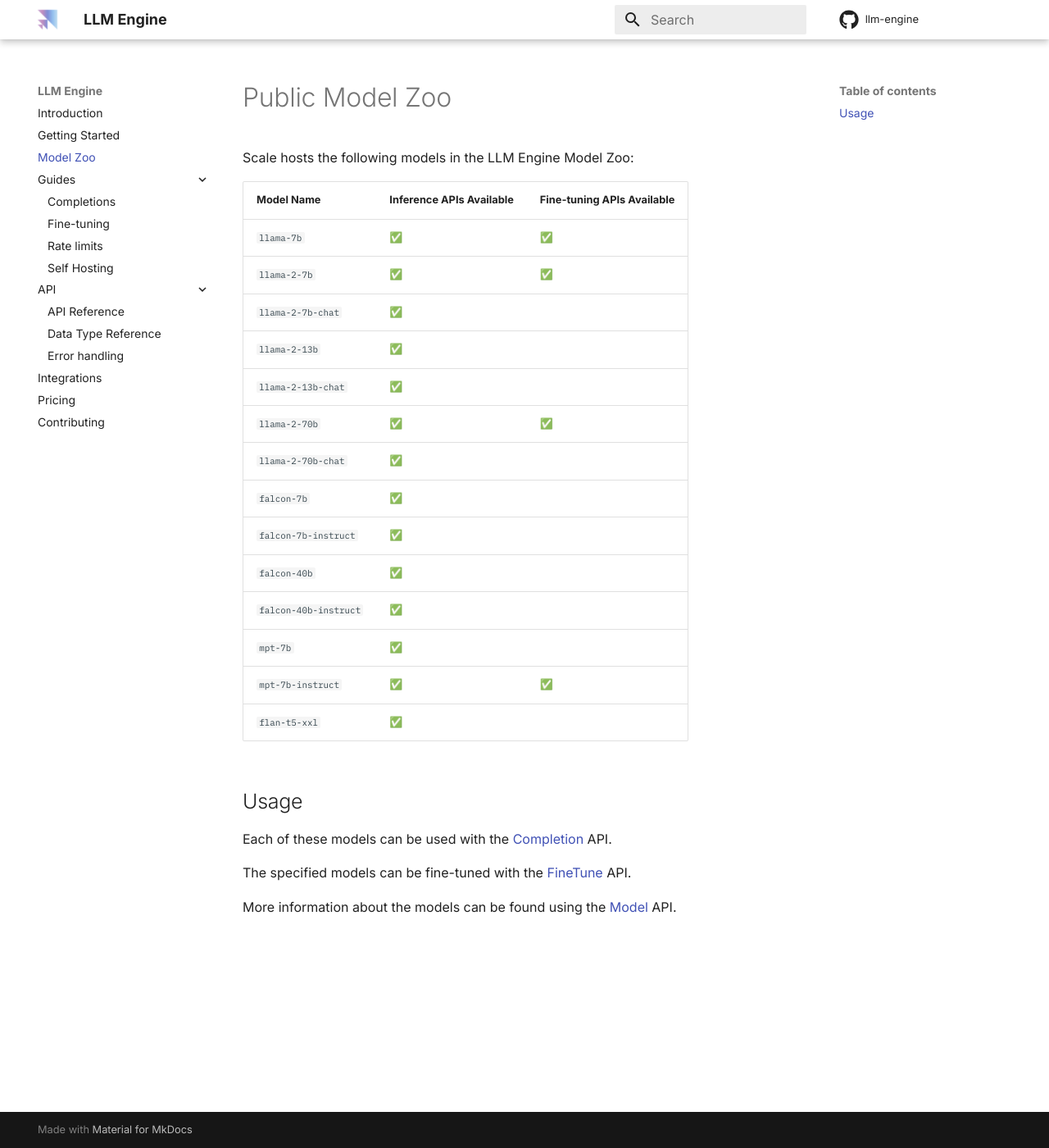
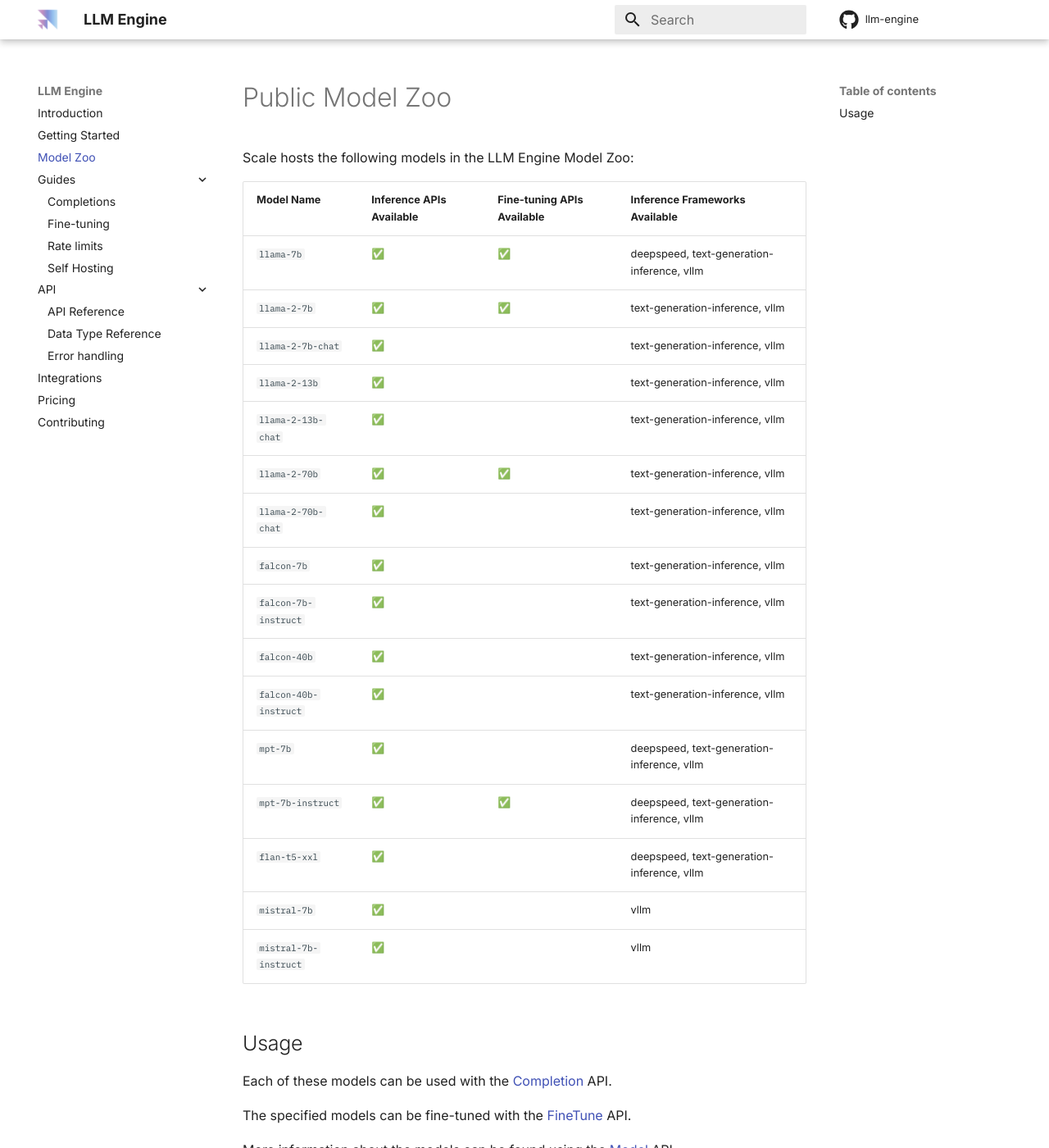
Before and after one commit to scaleapi/llm-engine, an MkDocs documentation site: the page built from docs/model_zoo.md, in a window 1280 px wide and 1400 px high. Shown: the whole window at 82% size. Built offline with MkDocs 1.6.1 and Material for MkDocs 9.7.7, drawn with Linux system fonts in a browser that asks for light colours; comment, search, counter and statistics services are not loaded.

Commit message:
update docs

```diff
--- a/docs/model_zoo.md
+++ b/docs/model_zoo.md
@@ -2,22 +2,24 @@
 
 Scale hosts the following models in the LLM Engine Model Zoo:
 
-| Model Name            | Inference APIs Available | Fine-tuning APIs Available |
-| --------------------- | ------------------------ | -------------------------- |
-| `llama-7b`            | ✅                       | ✅                         |
-| `llama-2-7b`          | ✅                       | ✅                         |
-| `llama-2-7b-chat`     | ✅                       |                            |
-| `llama-2-13b`         | ✅                       |                            |
-| `llama-2-13b-chat`    | ✅                       |                            |
-| `llama-2-70b`         | ✅                       | ✅                         |
-| `llama-2-70b-chat`    | ✅                       |                            |
-| `falcon-7b`           | ✅                       |                            |
-| `falcon-7b-instruct`  | ✅                       |                            |
-| `falcon-40b`          | ✅                       |                            |
-| `falcon-40b-instruct` | ✅                       |                            |
-| `mpt-7b`              | ✅                       |                            |
-| `mpt-7b-instruct`     | ✅                       | ✅                         |
-| `flan-t5-xxl`         | ✅                       |                            |
+| Model Name            | Inference APIs Available | Fine-tuning APIs Available | Inference Frameworks Available |
+| --------------------- | ------------------------ | -------------------------- | ------------------------------ |
+| `llama-7b`            | ✅                       | ✅                         | deepspeed, text-generation-inference, vllm |
+| `llama-2-7b`          | ✅                       | ✅                         | text-generation-inference, vllm |
+| `llama-2-7b-chat`     | ✅                       |                            | text-generation-inference, vllm |
+| `llama-2-13b`         | ✅                       |                            | text-generation-inference, vllm |
+| `llama-2-13b-chat`    | ✅                       |                            | text-generation-inference, vllm |
+| `llama-2-70b`         | ✅                       | ✅                         | text-generation-inference, vllm |
+| `llama-2-70b-chat`    | ✅                       |                            | text-generation-inference, vllm |
+| `falcon-7b`           | ✅                       |                            | text-generation-inference, vllm |
+| `falcon-7b-instruct`  | ✅                       |                            | text-generation-inference, vllm |
+| `falcon-40b`          | ✅                       |                            | text-generation-inference, vllm |
+| `falcon-40b-instruct` | ✅                       |                            | text-generation-inference, vllm |
+| `mpt-7b`              | ✅                       |                            | deepspeed, text-generation-inference, vllm |
+| `mpt-7b-instruct`     | ✅                       | ✅                         | deepspeed, text-generation-inference, vllm |
+| `flan-t5-xxl`         | ✅                       |                            | deepspeed, text-generation-inference, vllm |
+| `mistral-7b`         | ✅                       |                            | vllm |
+| `mistral-7b-instruct`         | ✅                       |                            | vllm |
 
 ## Usage
 
```
